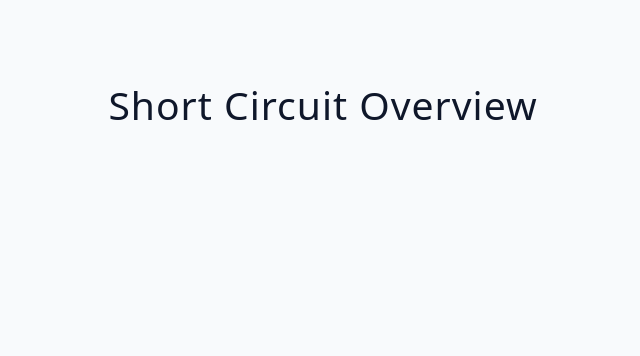
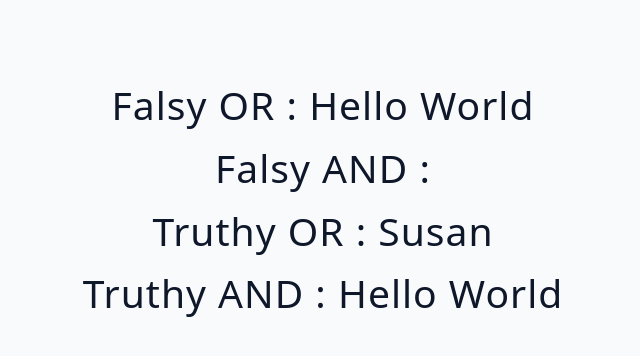
Before and after one commit to KonnyGuo/moreReact, a React (Vite) app: page / in a window 1280 px wide. Shown: the top 356 px of the page, without its empty margins (317-957 px from the left). Built offline with nearby package versions, Linux system fonts and the light colour scheme.

Commit message:
short circuit

```diff
--- a/src/tutorial/03-conditional-rendering/starter/04-short-circuit-overview.jsx
+++ b/src/tutorial/03-conditional-rendering/starter/04-short-circuit-overview.jsx
@@ -8,8 +8,23 @@ import { useState } from "react";
 // using ||, returns first operand if truthy. Return second operand first one is falsy
 
 const ShortCircuitOverview = () => {
-  const [condition, setCondition] = useState(true);
+  // falsy
+  const [condition, setCondition] = useState("");
 
-  return <h2>short circuit overview</h2>;
+  // truthy. Susan as default
+  const [name, setName] = useState("susan");
+
+  return (
+    <div>
+      {/* hello world should get displayed because condition is falsy (empty string)*/}
+      <h2> falsy OR : {condition || "hello world"}</h2>
+      {/* empty string returned because its falsy */}
+      <h2> falsy AND : {condition && "hello world"}</h2>
+      {/* name (susan) return because its truthy */}
+      <h2> Truthy OR : {name || "hello world"}</h2>
+      {/* hello world return because name is truthy */}
+      <h2> Truthy AND : {name && "hello world"}</h2>
+    </div>
+  );
 };
 export default ShortCircuitOverview;
```
